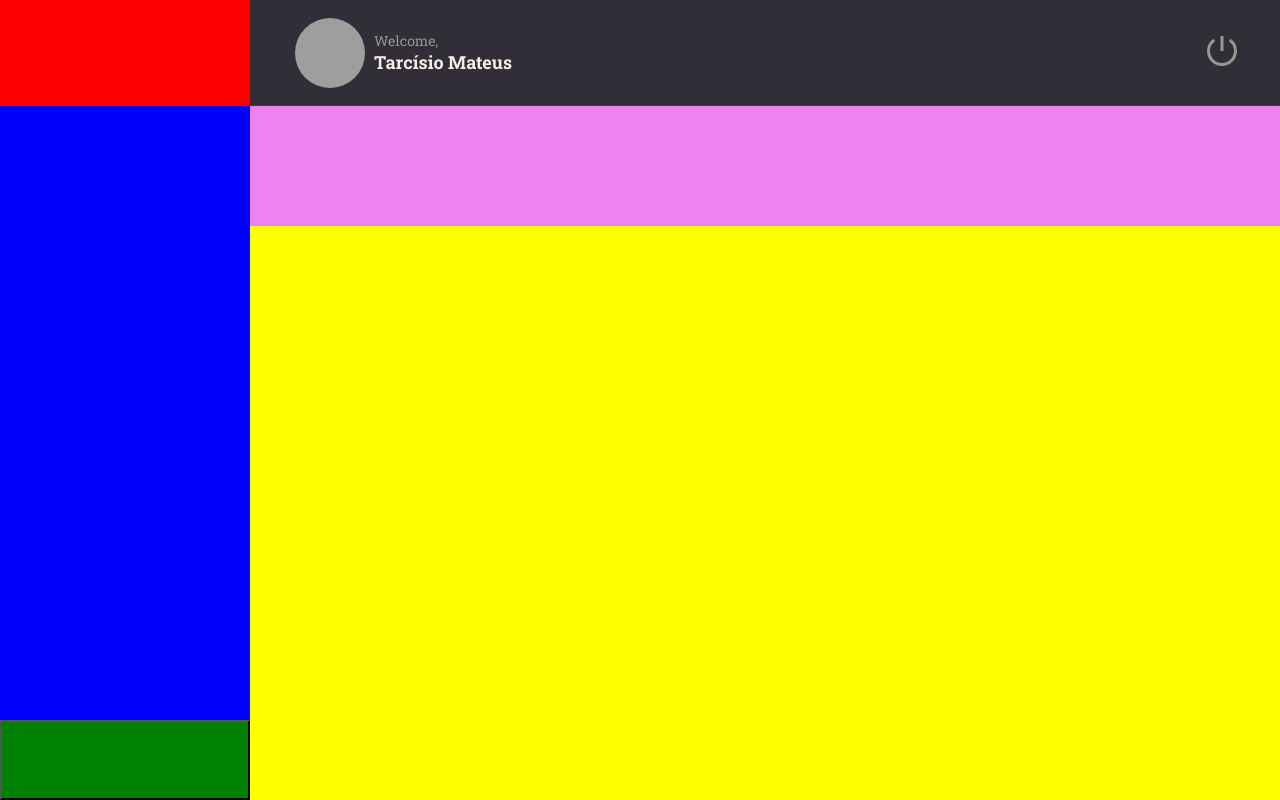
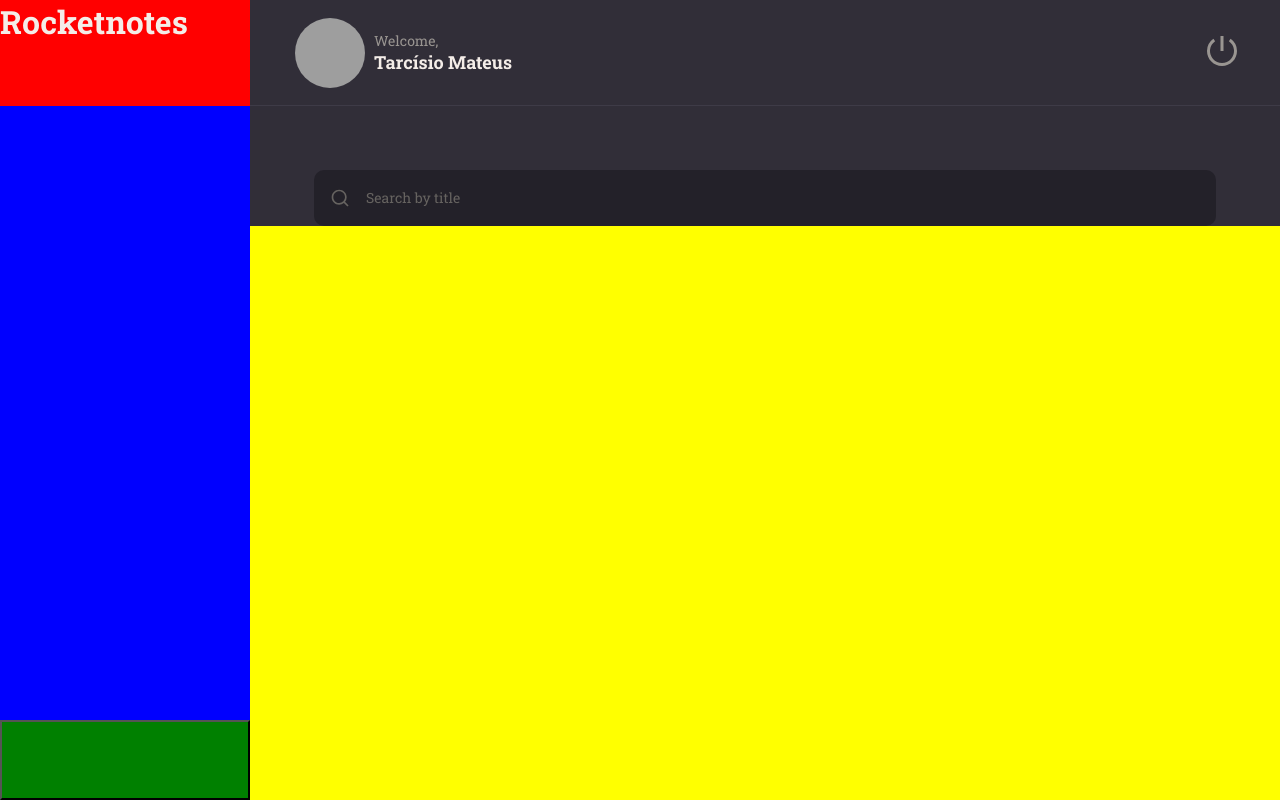
Before and after one commit to tarcisioMateus/rocketnotes, a React (Vite) app: page / in a window 1280 px wide. Built offline with nearby package versions, Linux system fonts and the light colour scheme; grey boxes are pictures that could not be loaded.

Commit message:
created components/Input

```diff
--- /dev/null
+++ b/src/components/Input/index.jsx
@@ -0,0 +1,11 @@
+import { Container } from "./styles";
+
+export function Input({ icon: Icon, lable, ...rest}) {
+  return (
+    <Container>
+      <label for={lable} className='sr-only'>{lable}</label>
+      { Icon && <Icon/>}
+      <input {...rest} id={lable}/>
+    </Container>
+  )
+}
--- /dev/null
+++ b/src/components/Input/styles.js
@@ -0,0 +1,31 @@
+import styled from 'styled-components'
+
+export const Container = styled.div`
+  width: 100%;
+  height: 5.6rem;
+  border-radius: 1rem;
+  border: none;
+  background-color: ${ ({theme}) => theme.COLORS.BACKGROUND_900 };
+
+  display: flex;
+  align-items: center;
+
+  input {
+    background: none;
+    border: none;
+    padding: 2rem 1.6rem;
+    font-size: 1.4rem;
+    line-height: 1.8rem;
+
+    &::placeholder {
+      color: ${ ({theme}) => theme.COLORS.GRAY_300 };
+    }
+  }
+
+  >svg {
+    color: ${ ({theme}) => theme.COLORS.GRAY_300 };
+    font-size: 2rem;
+    margin-left: 1.6rem;
+  }
+
+`
--- a/src/pages/Home/index.jsx
+++ b/src/pages/Home/index.jsx
@@ -1,14 +1,23 @@
+import { RiSearchLine } from 'react-icons/ri'
+
 import { Header } from '../../components/Header'
+import { Input } from '../../components/Input'
 
 import { Container, Brand, Menu, Search, Content, New} from './styles'
 
 export function Home() {
   return (
     <Container>
-      <Brand/>
+      <Brand>
+        <h1>Rocketnotes</h1>
+      </Brand>
       <Header/>
-      <Menu></Menu>
-      <Search></Search>
+      <Menu>
+        <li></li>
+      </Menu>
+      <Search>
+        <Input placeholder='Search by title' icon={ RiSearchLine } lable='Search by title'/>
+      </Search>
       <Content></Content>
       <New></New>
     </Container>
--- a/src/pages/Home/styles.js
+++ b/src/pages/Home/styles.js
@@ -26,7 +26,8 @@ export const Menu = styled.ul`
 
 export const Search = styled.div`
   grid-area: search;
-  background-color: violet;
+  padding: 6.4rem;
+  padding-bottom: 0;
 `
 
 export const Content = styled.div`
--- a/src/styles/global.js
+++ b/src/styles/global.js
@@ -13,6 +13,18 @@ export default createGlobalStyle`
 
   body {
     background-color: ${ ({theme}) => theme.COLORS.BACKGROUND_800 };
+  }
+
+  .sr-only {
+    position: absolute;
+    width: 1px;
+    height: 1px;
+    padding: 0;
+    margin: -1px;
+    overflow: hidden;
+    clip: rect(0,0,0,0);
+    white-space: nowrap;
+    border: none;
   }
 
   body, input, textarea, button {
```
